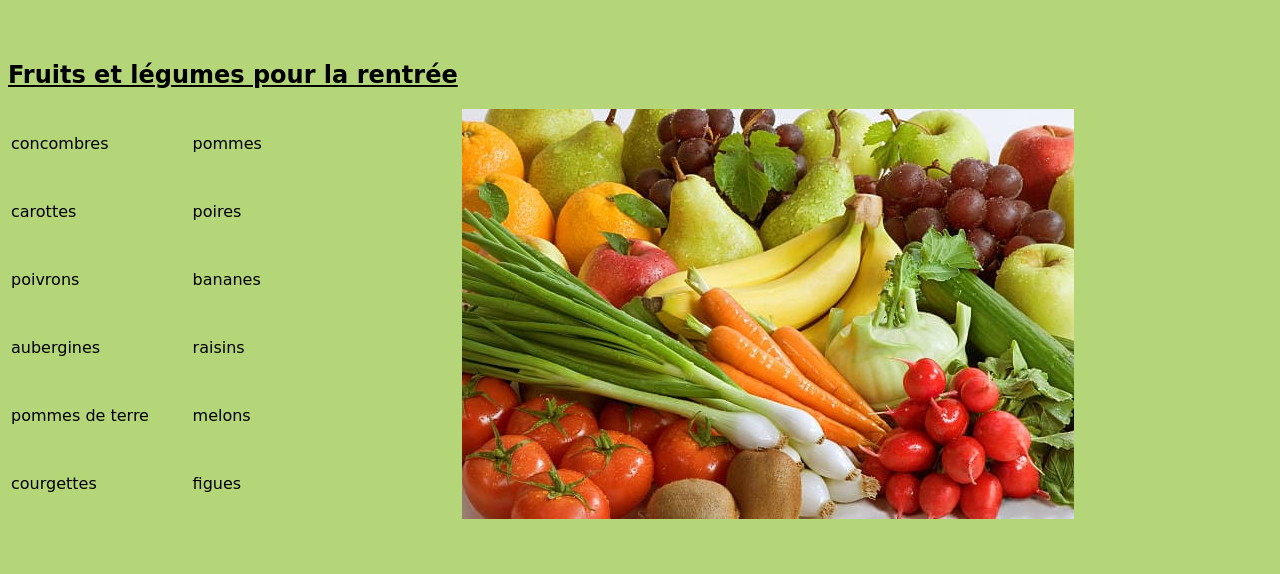
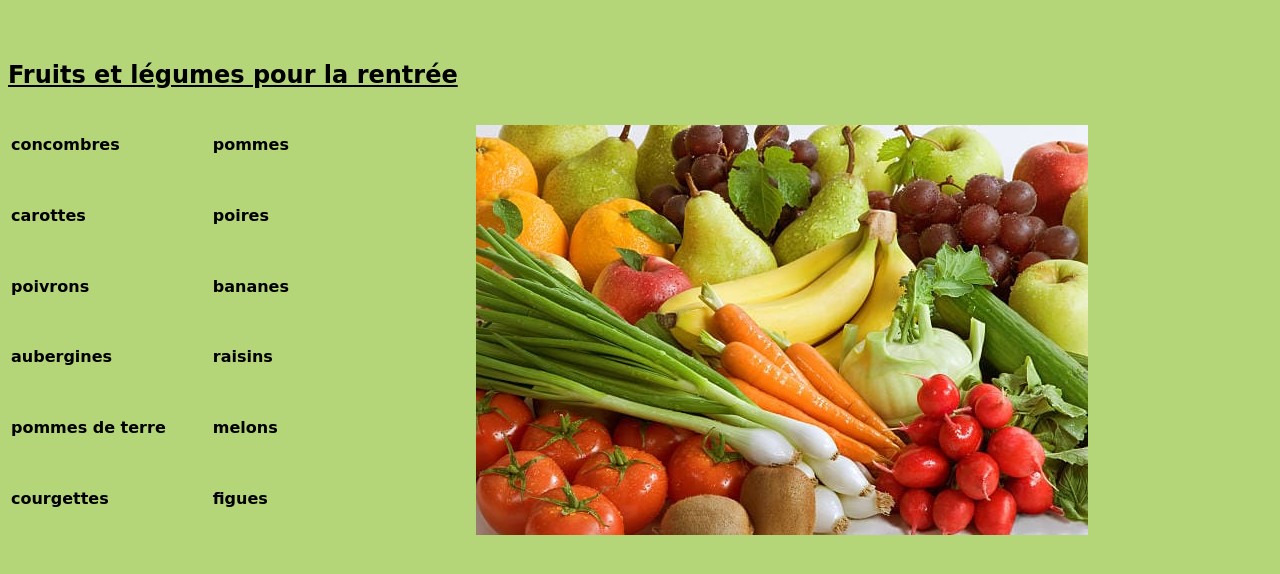
Before and after one commit to Pinout/site, a plain HTML site: page conseils.html in a window 1280 px wide. Shown: the part 120-694 px from the top of the page. Drawn offline with Linux system fonts and the light colour scheme; a web font is replaced by a local one.

Commit message:
ajustement marge img + font-weight tableau fruits et légumes

```diff
--- a/style.css
+++ b/style.css
@@ -15,11 +15,6 @@ a {
 h2 {
 	font-weight: bold;
 	text-decoration: underline;
-}
-img {
-	max-width: 100%;
-	height: auto;
-	margin: auto;
 }
 
 
@@ -39,7 +34,6 @@ header a:hover {
 header img {
 	width: 7rem;
 	background-color: transparent;
-	margin: 0;
 }
 header div {
 	display: flex;
@@ -72,7 +66,17 @@ footer {
 
 
 /********** CONSEILS.HTML **********/
+td {
+	font-weight: bold;
+}
 .fruits-legumes {
 	display: flex;
 	flex-wrap: wrap;
 }
+.fruits-legumes img {
+	max-width: 100%;
+	height: auto;
+	margin: auto;
+	margin-top: 1rem;
+
+}
```
